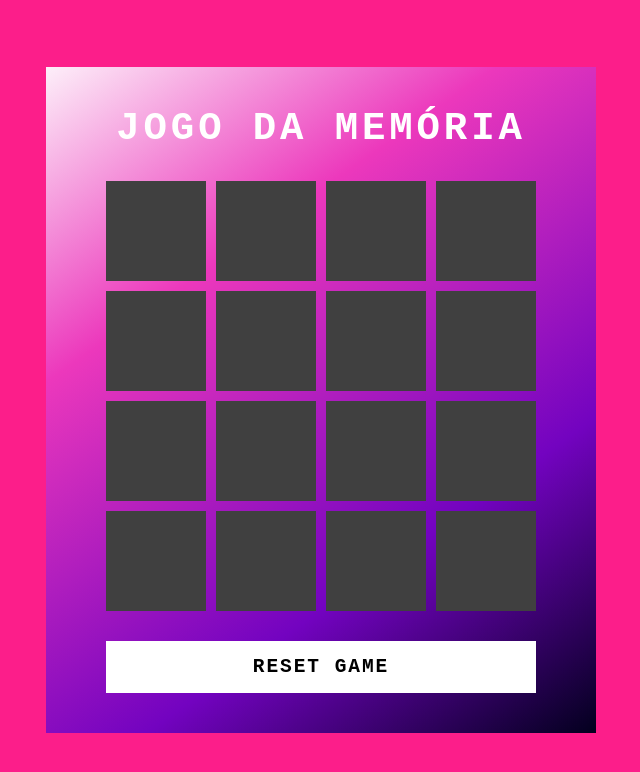
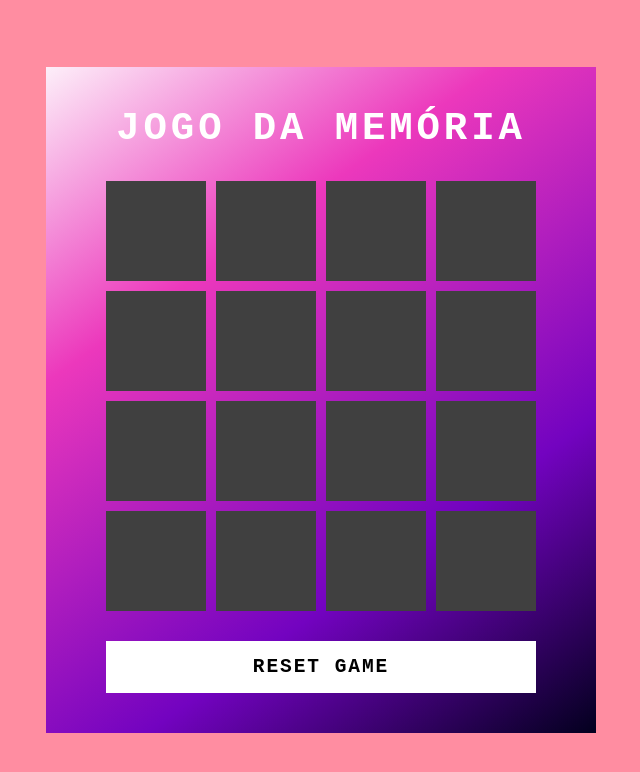
Before and after one commit to ghostkiller5874/desafioJSGame-2, a plain HTML site: page index.html in a window 1280 px wide. Shown: the whole page, without its empty margins (319-959 px from the left). Drawn offline with Linux system fonts and the light colour scheme.

Commit message:
Update background style.css

```diff
--- a/src/styles/style.css
+++ b/src/styles/style.css
@@ -5,7 +5,7 @@ body {
     justify-content: center;
     align-items: center;
     min-height: 100vh;
-    background-color: #fc1e8a;
+    background-color: #ff8da1;
     user-select: none;
 }
 
```
